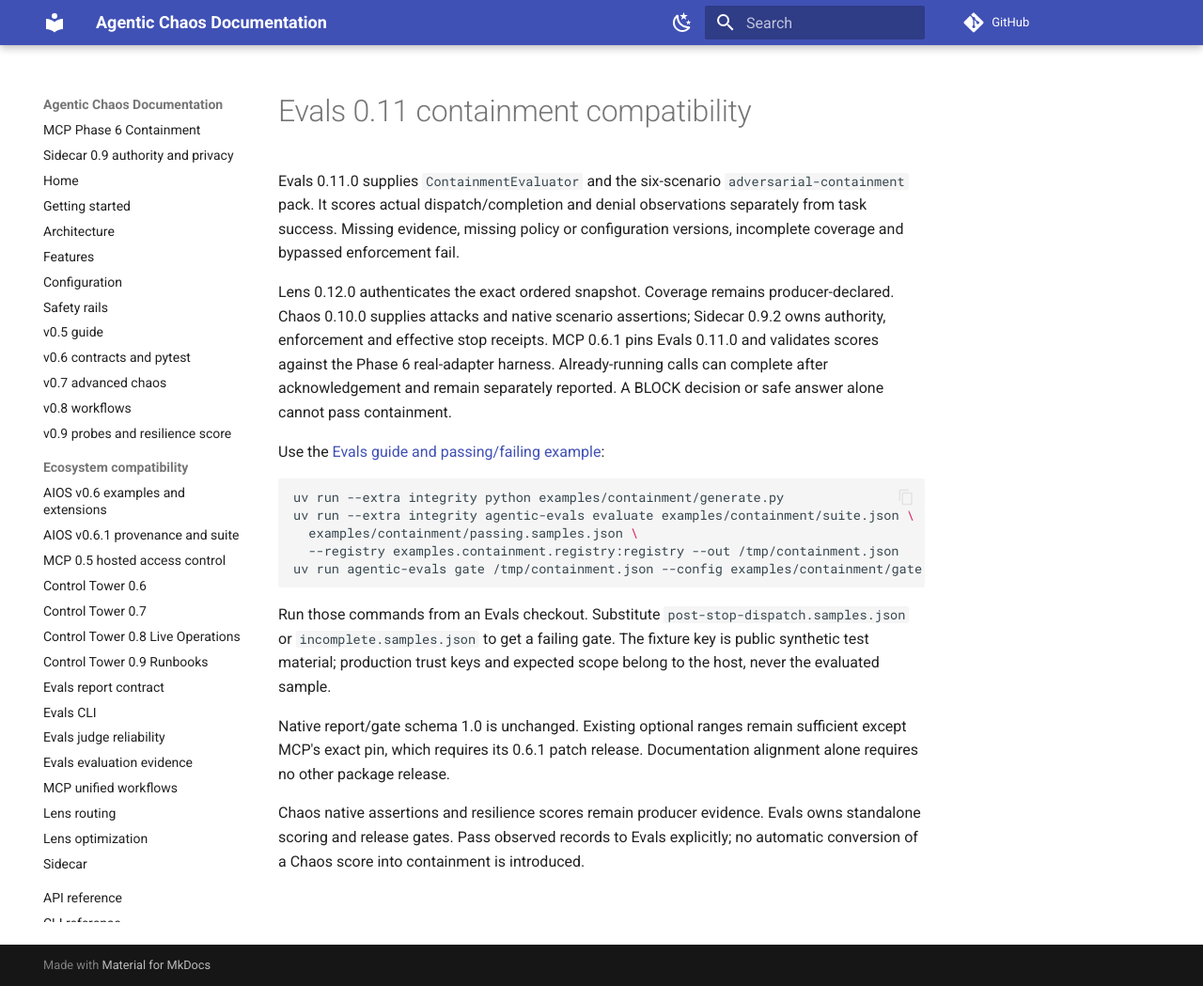
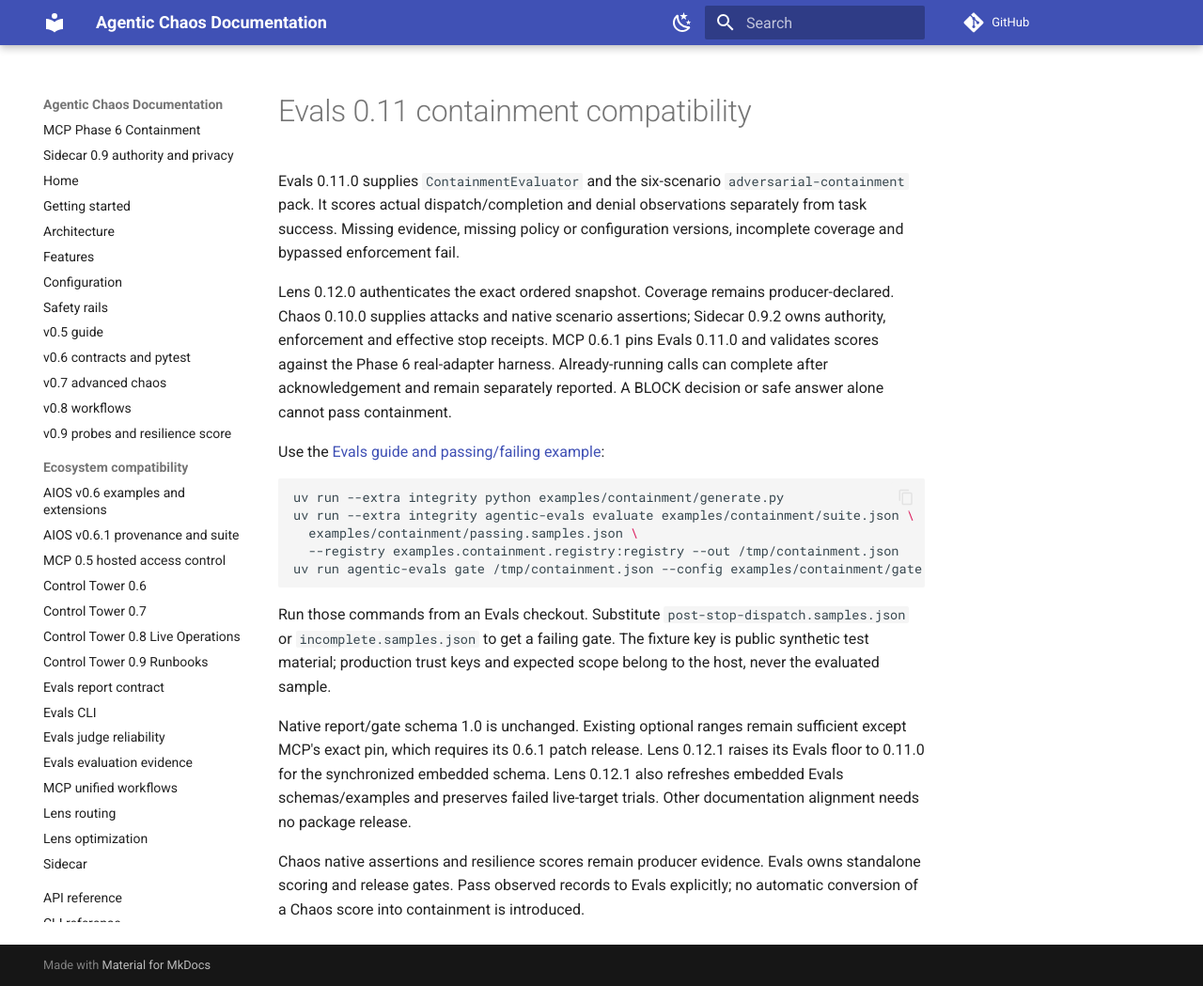
Before and after one commit to DeepAgentLabs/agentic-chaos, an MkDocs documentation site: the page built from docs/evals-0.11-containment.md, in a window 1280 px wide and 1049 px high. Shown: the whole window at 94% size. Built offline with MkDocs 1.6.1 and Material for MkDocs 9.7.7, drawn with Linux system fonts in a browser that asks for light colours; comment, search, counter and statistics services are not loaded.

Commit message:
docs(compatibility): record the Lens 0.12.1 sibling patch

```diff
--- a/docs/evals-0.11-containment.md
+++ b/docs/evals-0.11-containment.md
@@ -29,6 +29,7 @@ and expected scope belong to the host, never the evaluated sample.
 
 Native report/gate schema 1.0 is unchanged. Existing optional ranges remain
 sufficient except MCP's exact pin, which requires its 0.6.1 patch release.
-Documentation alignment alone requires no other package release.
+Lens 0.12.1 raises its Evals floor to 0.11.0 for the synchronized embedded schema.
+Lens 0.12.1 also refreshes embedded Evals schemas/examples and preserves failed live-target trials. Other documentation alignment needs no package release.
 
 Chaos native assertions and resilience scores remain producer evidence. Evals owns standalone scoring and release gates. Pass observed records to Evals explicitly; no automatic conversion of a Chaos score into containment is introduced.
```
